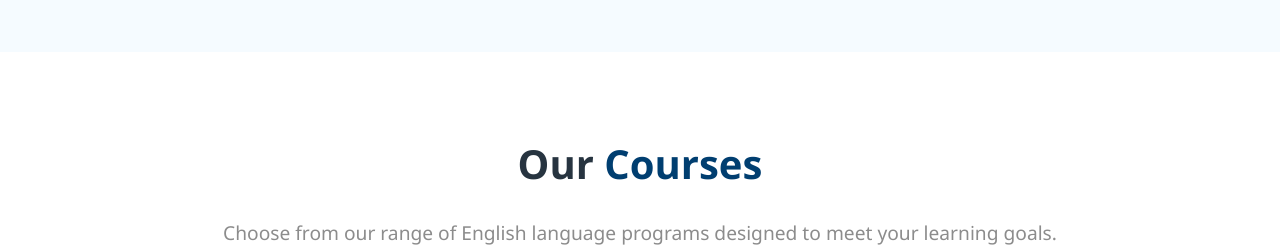
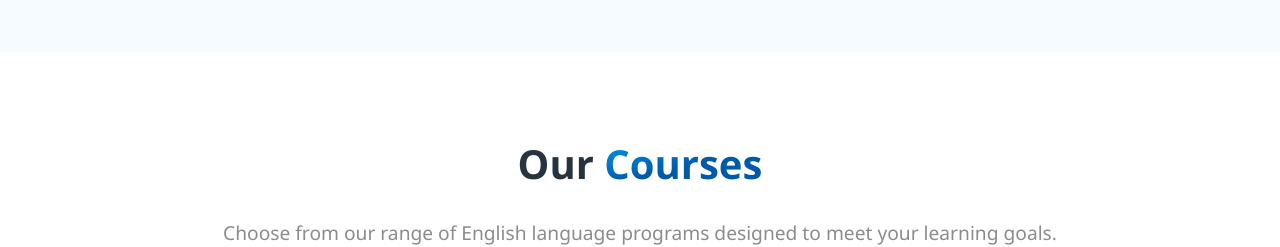
Before and after one commit to Vermillion28/Gust-english-center, a plain HTML site: page index.html in a window 1280 px wide. Shown: the part 1480-1727 px from the top of the page. Drawn offline with nearby package versions, Linux system fonts and the light colour scheme.

Commit message:
change color

```diff
--- a/style.css
+++ b/style.css
@@ -226,7 +226,9 @@ h1 {
 }
 
 .our {
-    color: var(--primary-color);
+    background: linear-gradient(346deg,rgba(0, 90, 168, 1) 46%, rgba(0, 157, 255, 1) 100%);
+    -webkit-background-clip: text;
+    -webkit-text-fill-color: transparent;
 }
 
 /* About Us Section */
```
